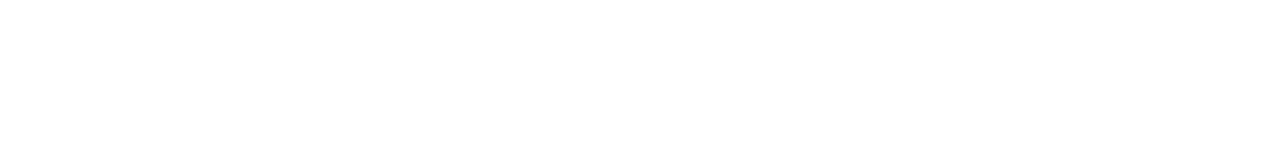
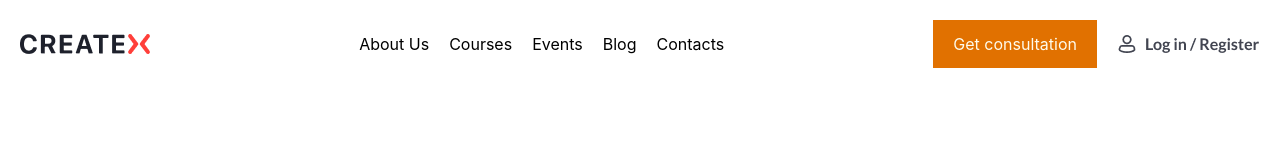
Before and after one commit to shokirovsh01/practice-3, a website: page index.html in a window 1280 px wide. Drawn offline with nearby package versions, Linux system fonts and the light colour scheme; files that its build step writes are made by us from their sources.

Commit message:
header page 1

```diff
--- a/index.html
+++ b/index.html
@@ -8,7 +8,35 @@
 </head>
 <body>
 
+<nav class="">
 
+
+
+    <header class="flex justify-between max-w-325 m-auto p-5 items-center">
+
+<img src="./src/img/logo.png" alt="">
+
+<nav class="lg:flex gap-5 hidden">
+<p>About Us</p>
+<p>Courses</p>
+<p>Events</p>
+<p>Blog</p>
+<p>Contacts</p>
+</nav>
+
+<div class="hidden lg:flex gap-5 items-center">
+
+<button class="bg-amber-600 p-3 px-5 text-amber-50">Get consultation</button>
+
+<img src="./src/img/account.png" alt="">
+
+</div>
+
+        <h1 class="text-5xl lg:hidden">≡</h1>
+    </header>
+
+
+</nav>
 
 </body>
 </html>
```
Also changed, not shown: src/img/account.png (added), src/img/logo.png (added).
